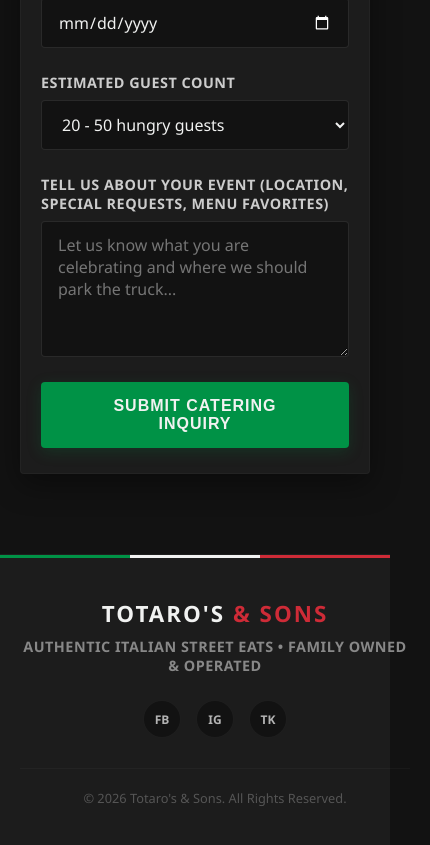
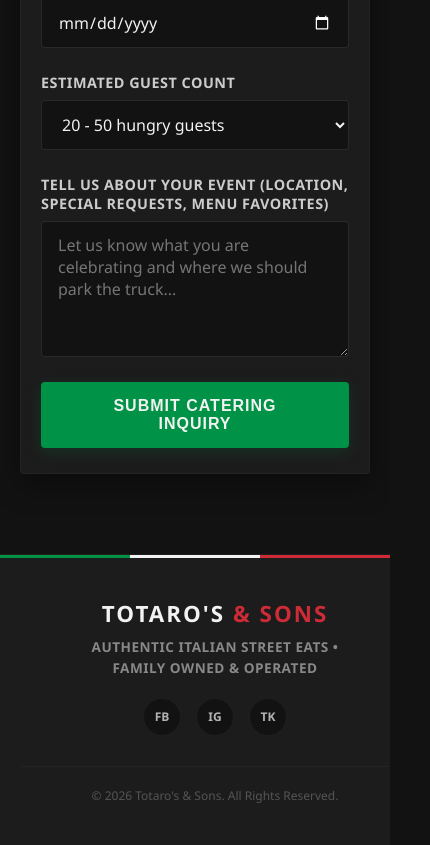
Before and after one commit to Codingforachange/totaros-fullstack, an Angular app in the folder totaros-frontend/: page / in a window 390 px wide. Shown: the part 9355-10200 px from the top of the page, 430 px wide, since content can reach past the window. Built offline with nearby package versions, Linux system fonts and the light colour scheme; no server answers.

Commit message:
added css to footer to correct text overflow

```diff
--- a/totaros-frontend/src/app/components/footer/footer.component.css
+++ b/totaros-frontend/src/app/components/footer/footer.component.css
@@ -78,3 +78,25 @@
   padding-top: 20px;
   line-height: 1.5;
 }
+
+@media (max-width: 768px) {
+  /* Prevent any rogue layout leaks from the footer container */
+  .main-footer {
+    overflow: hidden;
+    width: 100%;
+  }
+
+  /* Force the tagline to wrap cleanly and give it breathing room on small screens */
+  .footer-tagline {
+    max-width: 280px;
+    margin: 0 auto 20px auto !important; /* Centers it and overrides the desktop bottom margin */
+    line-height: 1.5;
+    font-size: 0.85rem; /* Slightly balances size on narrow viewports */
+  }
+
+  /* Give the copyright text a slight cushion on mobile edges */
+  .footer-copyright {
+    padding: 20px 10px;
+    font-size: 0.75rem;
+  }
+}
```
